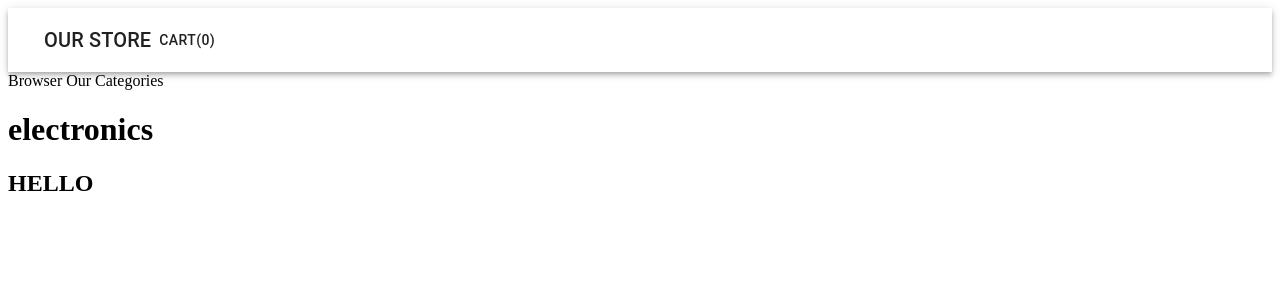
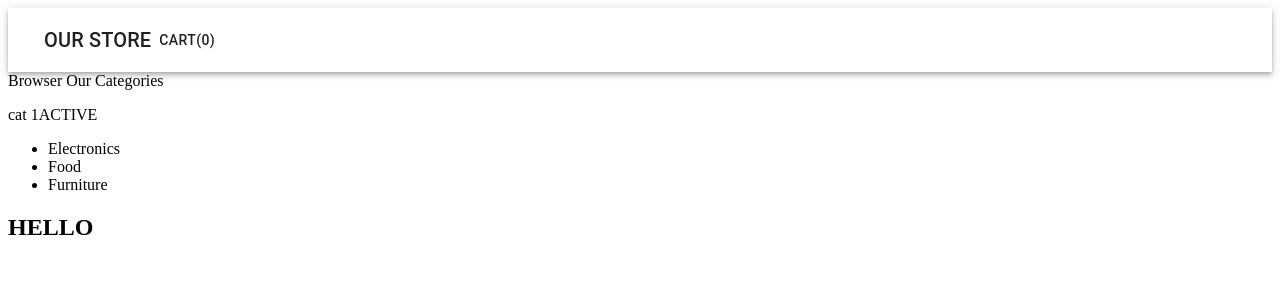
Before and after one commit to jonnyleealas/store-app, a React (Create React App) app: page / in a window 1280 px wide. Shown: the top 300 px of the page. Built offline with nearby package versions, Linux system fonts and the light colour scheme.

Commit message:
fixed global state on click

```diff
--- a/src/components/storefront/categories.js
+++ b/src/components/storefront/categories.js
@@ -1,31 +1,45 @@
 import React from "react";
+import { useDispatch, useSelector } from 'react-redux';
+import { initialize, activeCat } from '../../store/categories.js'
 
-
-import { useDispatch, useSelector } from 'react-redux';
-import {initialize, renderName } from '../../store/categories.js'
-
-// bring in action to use in dispatch
-// we can use a star to bring everything in: potato.something---> inside of a dispatch to use our reducer
 
 export default function Categories() {
 
     const dispatch = useDispatch();
 
-    const bananas = useSelector((state) => state.cats);
+    let categoriesMap = useSelector((state) => state.cats.categories);
+    const currentCategory = useSelector( state => state.cats.activeCategory);
 
-    const state = () => {
-        dispatch(initialize() );
+    const initCats = () => {
+        dispatch(initialize());
     }
+    initCats();
 
-    const name = () => {
-        dispatch(renderName());
+    const active = (payload) => {
+        dispatch(activeCat(payload));
+    }
+    console.log(categoriesMap)
+
+    function handleClick(item){
+        console.log('click',currentCategory)
+        active(item.displayName)
     }
 
 
     return(
         <>
-            <h1>{bananas.name}</h1>
-            <h2 name={name}>HELLO</h2>
+        <div>
+            <p >{currentCategory}ACTIVE</p>
+            <ul>
+                {categoriesMap.map((item) => (
+                <li onClick={() => handleClick(item)}>
+                {item.name}
+                </li>
+            ))}
+            </ul>
+        </div>
+
+        <h2>HELLO</h2>
         </>
     )
 }
--- a/src/store/categories.js
+++ b/src/store/categories.js
@@ -1,46 +1,52 @@
 const initialState = {
-
-      name: 'electronics',
-      displayName: 'thing1',
-      description: 'it does stuff'
+    categories:[{
+      name:"Electronics",
+      displayName: "cat 1",
+      description: "do stuff",
+      isActive: false
+    },
+    {
+      name:"Food",
+      displayName: "cat 2",
+      description: "do stuff",
+      isActive: false
+    },
+  {
+    name:"Furniture",
+    displayName: "cat 3",
+    description: "do stuff",
+    isActive: false
+  }],
+  activeCategory: 'cat 1',
 }
-
 
 export default function reducer( state = initialState, action){
   const {type, payload} = action;
 
-
   switch(type){
     case 'INITIALIZE':
-          return{ categories: parseInt(payload, 10)}
+        return{ categories: state.categories, activeCategory: state.activeCategory}
 
-      case 'RENDER_NAME':
-          return {...state, renderName: state.name}
+        case 'ACTIVE_CATEGORY':
+            return { categories: state.categories, activeCategory: payload }
+
         default:
           return state;
 
   }
 }
-/* categories.map((item)=>{
-  render(
-      <div>
-      {categorName: item.name}
-      </div>
-  )
-})
-*/
 
-export const initialize = (number)=>{
-  number = parseInt(number, 10)
+  export const initialize = (category)=>{
     return{
         type: 'INITIALIZE',
-      payload: number
+        payload: category
   }
 }
 
-export const renderName = () => {
+export const activeCat = (payload) => {
   return {
-    type: 'RENDER_NAME'
+    type: 'ACTIVE_CATEGORY',
+    payload: payload
   }
 }
 
@@ -49,6 +55,3 @@ export const renderName = () => {
 // we need a button for food
 // when food is clicked take me to food products
 // import this file where we want to render
-// use dispatch and useSelector
-// use dispatch allows us to use some actions
-// dispatch and action;
--- a/src/store/index.js
+++ b/src/store/index.js
@@ -1,9 +1,9 @@
 import { createStore, combineReducers } from 'redux';
 
-import categoriesCounter from './categories.js';
+import categoriesReducer from './categories.js';
 
 const reducers = combineReducers ({
-  cats: categoriesCounter
+  cats: categoriesReducer
 })
 
 export default createStore(reducers);
```
Also changed, not shown: 1 other file (tests, documents, lock files or other folders). Lines whose indentation alone changed are shown as unchanged.
